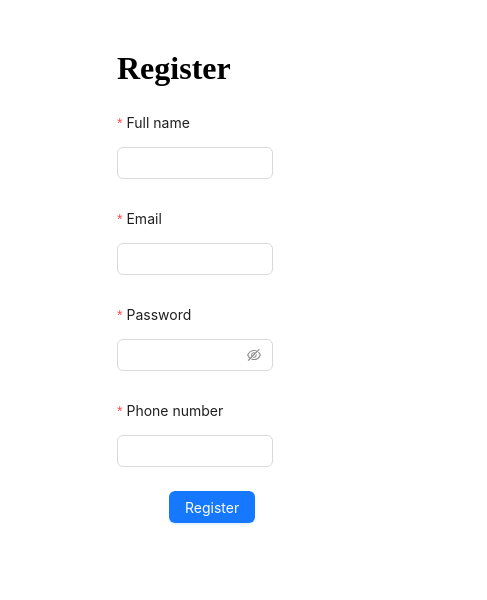
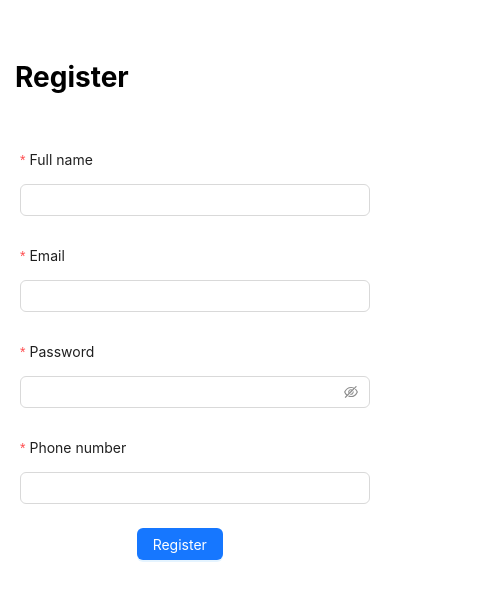
Before and after one commit to nghiatran-dev/react-basic, a React (Vite) app in the folder 01-react-vite-starter/: page /register in a window 390 px wide. Shown: the top 600 px of the page, 487 px wide, since content can reach past the window. Built offline with nearby package versions, Linux system fonts and the light colour scheme.

Commit message:
video 91: responsive register screen

```diff
--- a/01-react-vite-starter/src/pages/register.jsx
+++ b/01-react-vite-starter/src/pages/register.jsx
@@ -1,4 +1,4 @@
-import { Flex, Form, Button, Input, notification } from 'antd';
+import { Row, Col, Flex, Form, Button, Input, notification } from 'antd';
 import { apiRegister } from '../services/api.service';
 import { useNavigate } from 'react-router-dom';
 
@@ -26,10 +26,12 @@ const RegisterPage = () => {
         console.log('Failed:', errorInfo);
     };
     return (
-        <Flex justify="center" align='center' style={{ marginTop: 50, marginBottom: 20 }} vertical>
-            <div style={{width: "40%"}}>
-                <h1 style={{marginBottom: "20px"}}>Register</h1>
-                <Flex style={{width: "100%"}}>
+        <Flex justify="center" style={{ marginTop: 50, marginBottom: 20, width: "100%" }} vertical>
+            <Row justify={'center'} style={{margin: "10px"}}>
+                <Col xs={24} md={12}>
+                    <h1 style={{marginBottom: "20px", marginLeft: "5px"}}>Register</h1>
+                </Col>
+            </Row>
             <Form
                 name="register"
                 labelCol={{ span: 8 }}
@@ -38,8 +40,10 @@ const RegisterPage = () => {
                 onFinish={onFinish}
                 onFinishFailed={onFinishFailed}
                 autoComplete="off"
-                        style={{width: "100%"}}
+                style={{margin: "20px"}}
             >
+                <Row justify={'center'}>
+                    <Col xs={24} md={12}>
                         <Form.Item
                             label="Full name"
                             name="fullName"
@@ -47,7 +51,11 @@ const RegisterPage = () => {
                         >
                             <Input />
                         </Form.Item>
+                    </Col>
+                </Row>
 
+                <Row justify={'center'}>
+                    <Col xs={24} md={12}>
                         <Form.Item
                             label="Email"
                             name="email"
@@ -58,7 +66,11 @@ const RegisterPage = () => {
                         >
                             <Input />
                         </Form.Item>
+                    </Col>
+                </Row>
 
+                <Row justify={'center'}>
+                    <Col xs={24} md={12}>
                         <Form.Item
                             label="Password"
                             name="password"
@@ -69,7 +81,11 @@ const RegisterPage = () => {
                         >
                             <Input.Password />
                         </Form.Item>
+                    </Col>
+                </Row>
 
+                <Row justify={'center'}>
+                    <Col xs={24} md={12}>
                         <Form.Item
                             label="Phone number"
                             name="phone"
@@ -80,15 +96,19 @@ const RegisterPage = () => {
                         >
                             <Input maxLength={10}/>
                         </Form.Item>
+                    </Col>
+                </Row>
 
+                <Row justify={'center'}>
+                    <Col xs={24} md={12}>
                         <Form.Item
                             label={null}
                             wrapperCol={{ offset: 8, span: 16 }}>
                             <Button type="primary" htmlType="submit">Register</Button>
                         </Form.Item>
+                    </Col>
+                </Row>
             </Form>
-                </Flex>
-            </div>
         </Flex>
     )
 }
```
Lines whose indentation alone changed are shown as unchanged.
